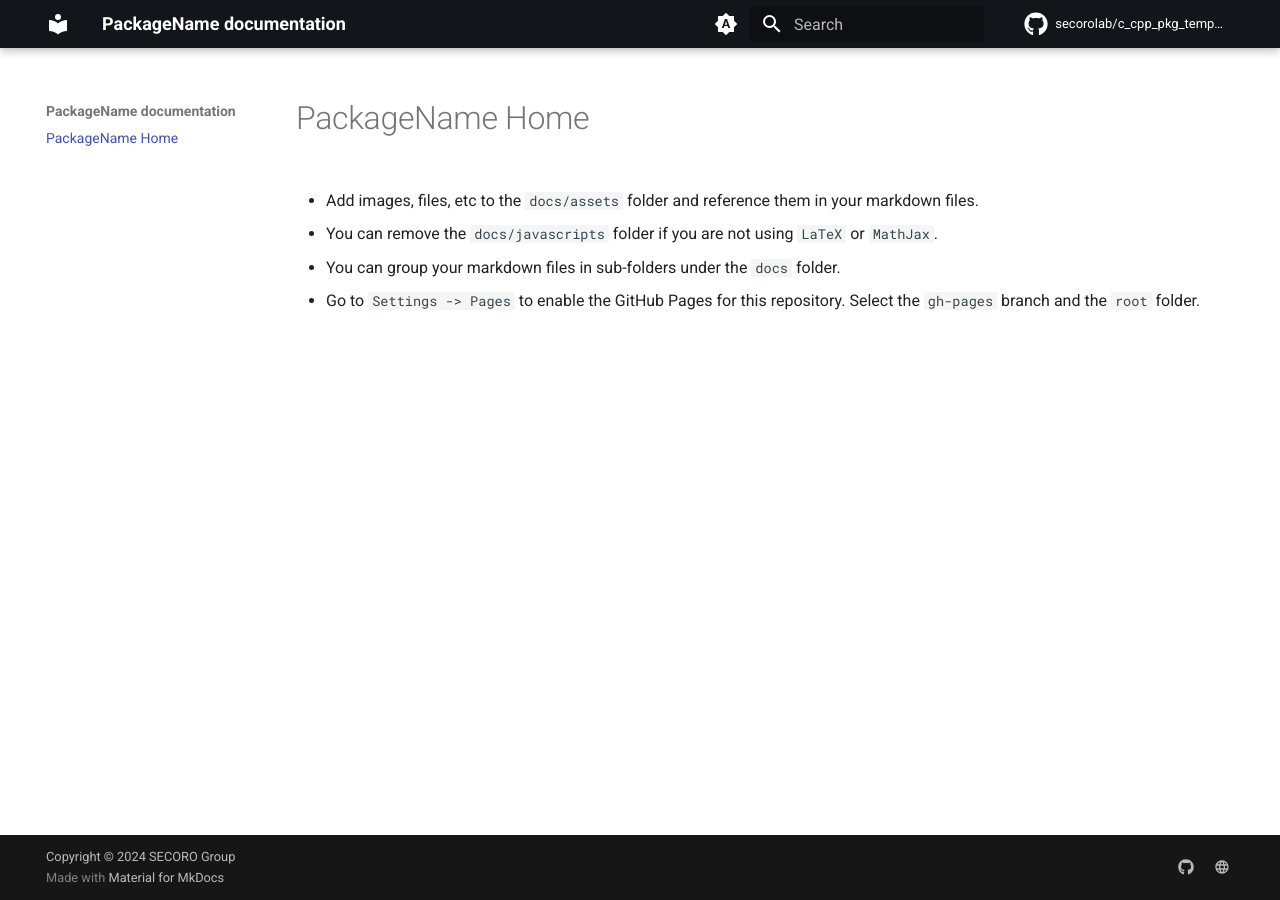
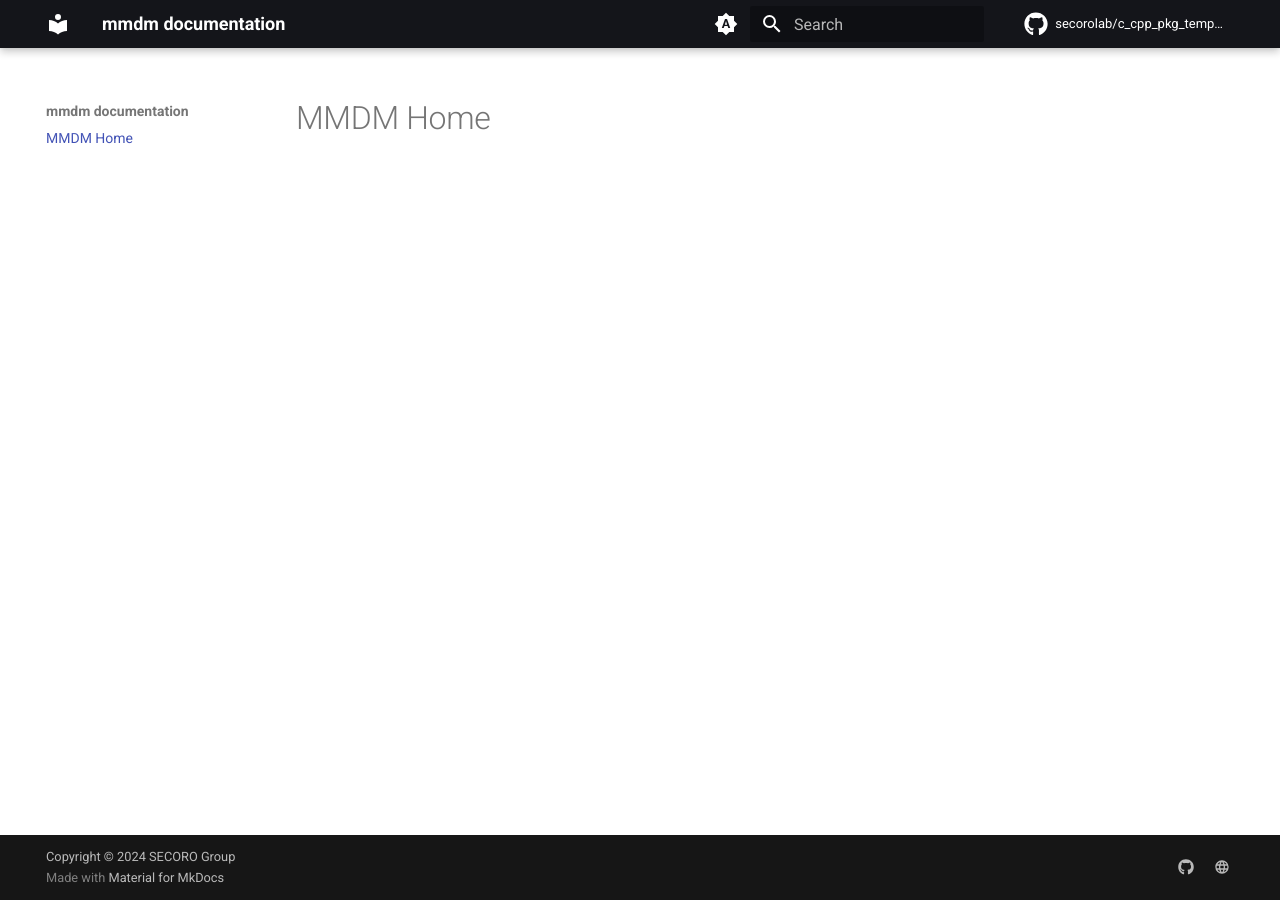
Before and after one commit to vamsikalagaturu/mmdm, an MkDocs documentation site: the page built from docs/index.md, in a window 1280 px wide. Built offline with MkDocs 1.6.1 and Material for MkDocs 9.7.7, drawn with Linux system fonts in a browser that asks for light colours; comment, search, counter and statistics services are not loaded.

Commit message:
upgraded project name

```diff
--- a/.pre-commit-config.yaml
+++ b/.pre-commit-config.yaml
@@ -20,7 +20,7 @@ repos:
         files: \.(c|h|cc)$
         args:
           - -p
-          - ../../build/PackageName/ # Replace 'build/' with your actual compilation database path (add set(CMAKE_EXPORT_COMPILE_COMMANDS ON) in CMakeLists.txt)
+          - ../../build/mmdm/ # Replace 'build/' with your actual compilation database path (add set(CMAKE_EXPORT_COMPILE_COMMANDS ON) in CMakeLists.txt)
           - -extra-arg=-isystem
           - -extra-arg=../../install/include # Replace 'install/include' with your actual system include path
 
@@ -31,7 +31,7 @@ repos:
         files: \.(cpp|hpp)$
         args:
           - -p
-          - ../../build/PackageName/ # Replace 'build/' with your actual compilation database path (add set(CMAKE_EXPORT_COMPILE_COMMANDS ON) in CMakeLists.txt)
+          - ../../build/mmdm/ # Replace 'build/' with your actual compilation database path (add set(CMAKE_EXPORT_COMPILE_COMMANDS ON) in CMakeLists.txt)
           - -extra-arg=-isystem
           - -extra-arg=../../install/include # Replace 'install/include' with your actual system include path
 
--- a/CMakeLists.txt
+++ b/CMakeLists.txt
@@ -2,7 +2,7 @@ cmake_minimum_required(VERSION 3.20)
 
 set(CMAKE_MODULE_PATH "${CMAKE_CURRENT_SOURCE_DIR}/cmake")
 
-project(PackageName)
+project(mmdm)
 
 include(GNUInstallDirs)
 
--- a/docs/index.md
+++ b/docs/index.md
@@ -1,12 +1 @@
-# PackageName Home
-
-- Add images, files, etc to the `docs/assets` folder and reference them
- in your markdown files.
-
-- You can remove the `docs/javascripts` folder if you are not using `LaTeX`
- or `MathJax`.
-
-- You can group your markdown files in sub-folders under the `docs` folder.
-
-- Go to `Settings -> Pages` to enable the GitHub Pages for this repository.
-  Select the `gh-pages` branch and the `root` folder.
+# MMDM Home
--- a/mkdocs.yaml
+++ b/mkdocs.yaml
@@ -1,4 +1,4 @@
-site_name: PackageName documentation
+site_name: mmdm documentation
 site_url: https://secorolab.github.io/c_cpp_pkg_template/
 repo_url: https://github.com/secorolab/c_cpp_pkg_template
 repo_name: secorolab/c_cpp_pkg_template
```
Also changed, not shown: other parts of CMakeLists.txt (+1 -2 lines), 11 other files.
